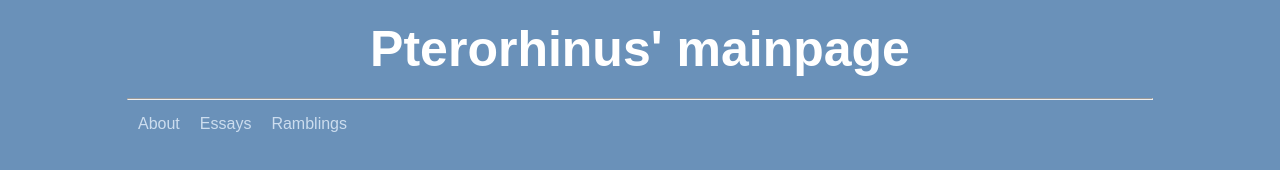
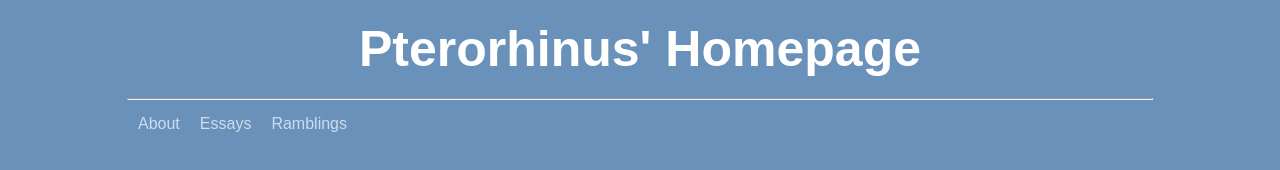
Before and after one commit to PterorhinusPectoralis/PterorhinusPectoralis.github.io, a plain HTML site: page index.html in a window 1280 px wide. Drawn offline with Linux system fonts and the light colour scheme.

Commit message:
Update index.html

```diff
--- a/index.html
+++ b/index.html
@@ -2,12 +2,12 @@
 <html>
   <head>
     <meta charset="UTF-8">
-    <title>Pterorhinus Main-page</title>
+    <title>lipu Petowali</title>
     <link rel="stylesheet" type="text/css" href="https://pterorhinuspectoralis.github.io/style.css">
   </head>
 
   <body>
-    <h1 id="heading">Pterorhinus' mainpage</h1>
+    <h1 id="heading">Pterorhinus' Homepage</h1>
     <hr>
     <div class="navbar">
         <a href="#">About</a>
```
